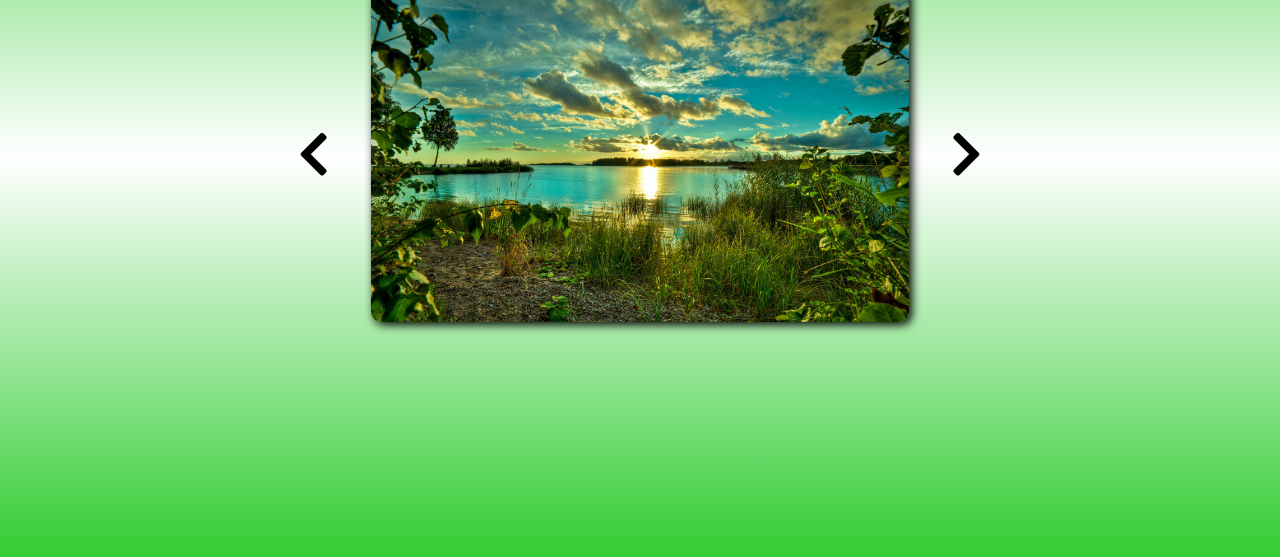
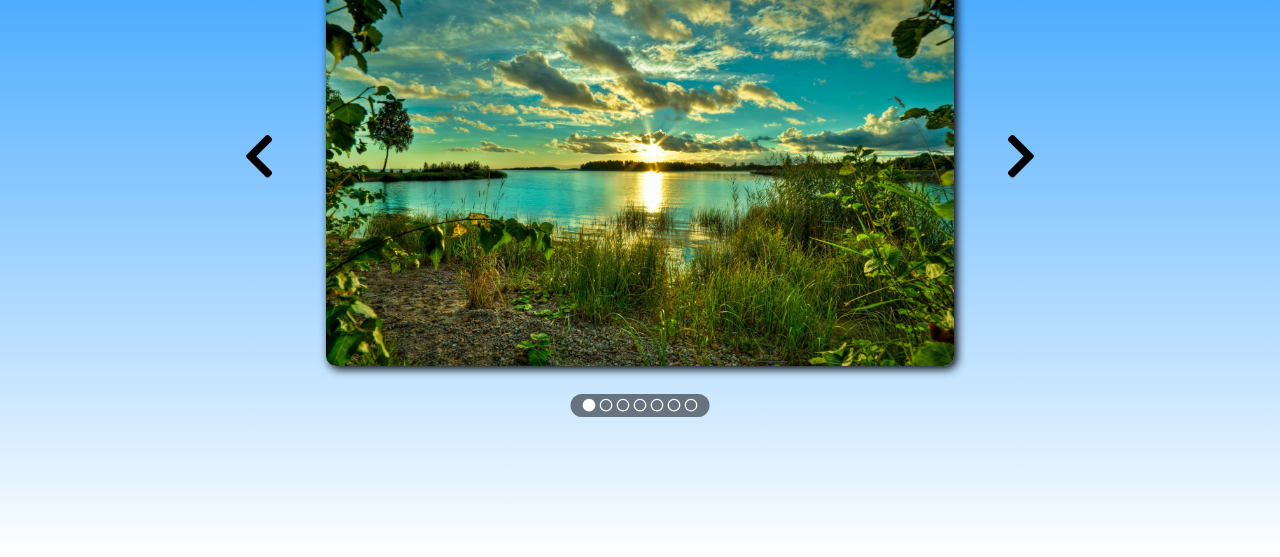
Before and after one commit to AndreaCasentini93/vue-slider, a plain HTML site: page index.html in a window 1280 px wide. Shown: the part 243-800 px from the top of the page. Drawn offline with nearby package versions, Linux system fonts and the light colour scheme; a web font is replaced by a local one.

Commit message:
Click Circle

```diff
--- a/css/style.css
+++ b/css/style.css
@@ -13,15 +13,16 @@ body {
     display: flex;
     width: 100%;
     height: 100vh;
-    background-image: linear-gradient(#32cd32, #ffffff, #32cd32);
+    background-image: linear-gradient(#0189FF, #FFFFFF);
 }
 
 /* WRAPPER */
 #wrapper {
     display: flex;
     flex-direction: column;
-    width: 60%;
-    height: 60%;
+    position: relative;
+    width: 70%;
+    height: 70%;
     margin: auto;
 }
 
@@ -53,13 +54,32 @@ body {
 
 #image-box {
     width: 70%;
-    height: 100%;
+    height: 420px;
 }
 #image-box img {
     width: 100%;
-    height: 100%;
     border-radius: 10px;
     object-fit: cover;
     object-position: center;
-    box-shadow: 3px 3px 10px black;
+    box-shadow: 3px 3px 10px #000000;
 }
+
+#circle {
+    position: absolute;
+    bottom: 20px;
+    left: 50%;
+    transform: translateX(-50%);
+    padding: 5px 10px;
+    border-radius: 20px;
+    background-color: #00000080;
+}
+#circle i {
+    margin: 0 2px;
+    font-size: 13px;
+    color: white;
+    cursor: pointer;
+    transition: transform .2s;
+}
+#circle i:hover {
+    transform: scale(1.3);
+}
--- a/index.html
+++ b/index.html
@@ -28,15 +28,27 @@
                 <!-- /TITLE -->
                 <!-- SLIDER -->
                 <div>
+                    <!-- CHEVRON BEFORE -->
                     <div id="chevron-before">
-                        <i class="fas fa-chevron-left"></i>
+                        <i class="fas fa-chevron-left" @click="before"></i>
                     </div>
+                    <!-- /CHEVRON BEFORE -->
+                    <!-- IMAGE BOX -->
                     <div id="image-box">
                         <img :src="img.src[img.imageIndex]" :alt="img.alt">
                     </div>
+                    <!-- /IMAGE BOX -->
+                    <!-- CHEVRON AFTER -->
                     <div id="chevron-after">
-                        <i class="fas fa-chevron-right"></i>
+                        <i class="fas fa-chevron-right" @click="after"></i>
                     </div>
+                    <!-- /CHEVRON AFTER -->
+                    <!-- CIRCLE -->
+                    <div id="circle">
+                        <i v-for="image, index in img.src"
+                        :class="img.imageIndex == index? 'fas' : 'far' " class="fa-circle" @click="img.imageIndex = index"></i>
+                    </div>
+                    <!-- /CIRCLE -->
                 </div>
                 <!-- /SLIDER -->
             </div>
--- a/js/script.js
+++ b/js/script.js
@@ -25,7 +25,24 @@ const app = new Vue (
             }
         },
         methods: {
+            before: function() {
+                this.img.imageIndex--;
+                console.log(this.img.imageIndex);
 
+                if (this.img.imageIndex == -1) {
+                    this.img.imageIndex = (this.img.src.length - 1);
+                }
+                console.log(this.img.imageIndex);
+            },
+            after: function() {
+                this.img.imageIndex++;
+                console.log(this.img.imageIndex);
+
+                if (this.img.imageIndex == this.img.src.length) {
+                    this.img.imageIndex = 0;
+                }
+                console.log(this.img.imageIndex);
+            }
         }
     }
 );
```
